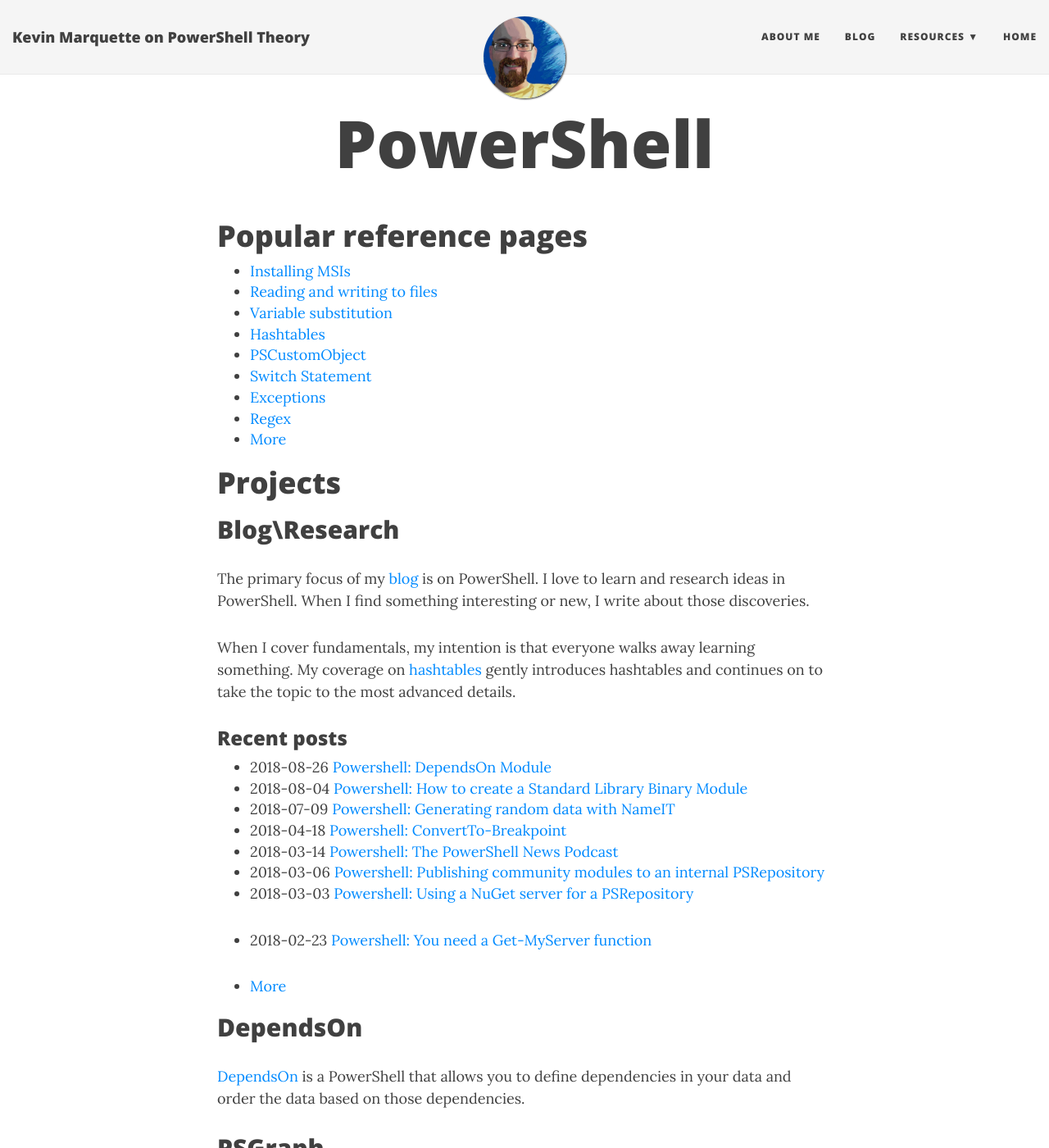
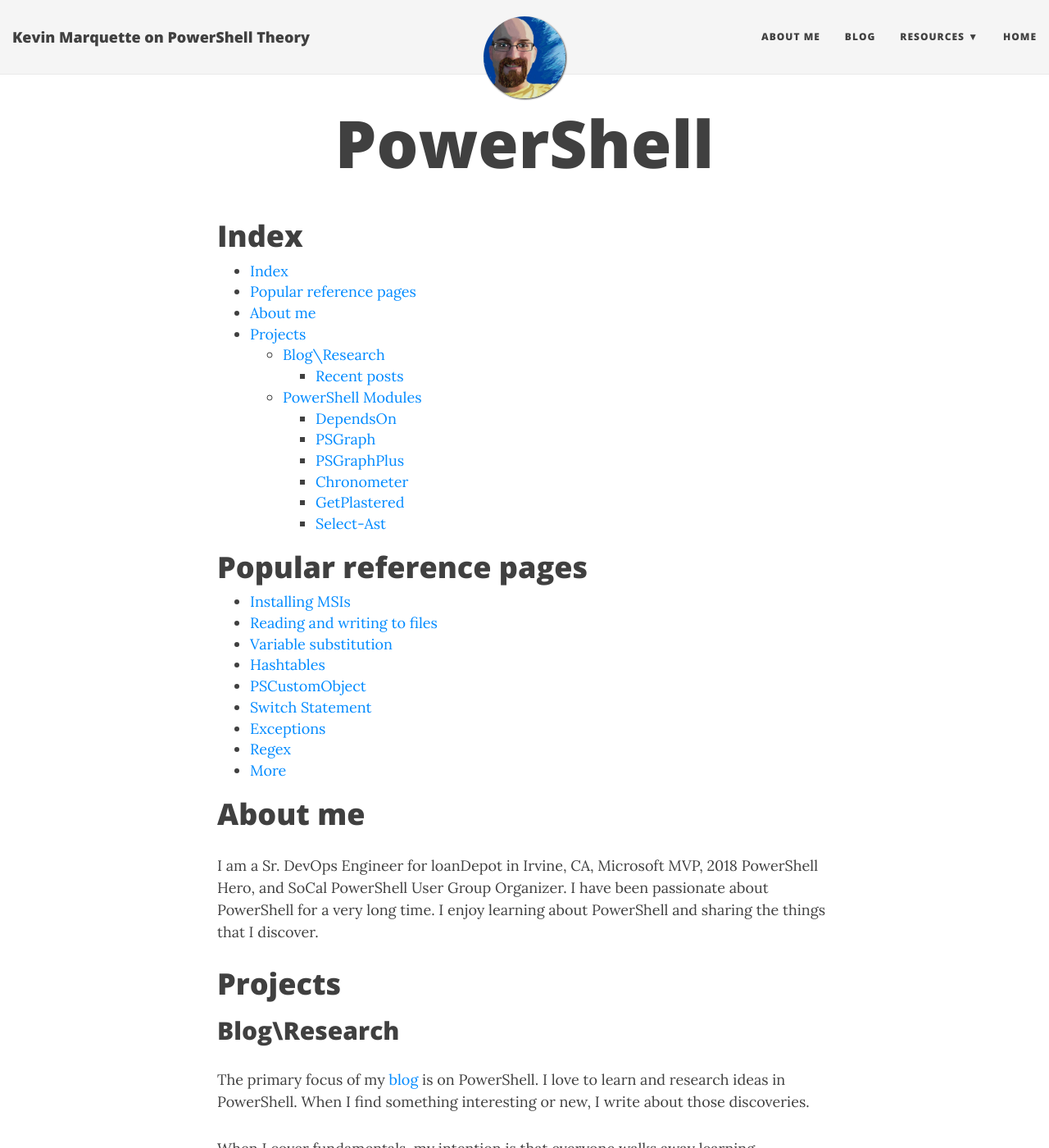
Before and after one commit to KevinMarquette/kevinmarquette.github.io, a Jekyll site: the page built from index.md, in a window 1280 px wide and 1400 px high. Shown: the whole window at 82% size. Built offline with Jekyll 4.4.1, drawn with Linux system fonts in a browser that asks for light colours; nearby versions of some CDN libraries.

Commit message:
update index

```diff
--- a/index.md
+++ b/index.md
@@ -2,6 +2,11 @@
 layout: page
 title: PowerShell
 ---
+
+# Index
+
+* TOC
+{:toc}
 
 # Popular reference pages
 
@@ -14,6 +19,10 @@
 * [Exceptions](/2017-04-10-Powershell-exceptions-everything-you-ever-wanted-to-know/?utm_source=blog&utm_medium=blog&utm_content=popref)
 * [Regex](/2017-07-31-Powershell-regex-regular-expression/?utm_source=blog&utm_medium=blog&utm_content=popref)
 * [More](/tags/?utm_source=blog&utm_medium=blog&utm_content=popref)
+
+# About me
+
+I am a Sr. DevOps Engineer for loanDepot in Irvine, CA, Microsoft MVP, 2018 PowerShell Hero, and SoCal PowerShell User Group Organizer. I have been passionate about PowerShell for a very long time. I enjoy learning about PowerShell and sharing the things that I discover.
 
 # Projects
 
@@ -28,24 +37,26 @@
 {% include recent-posts.md %}
 * [More](/tags/?utm_source=blog&utm_medium=blog&utm_content=recent)
 
-## DependsOn
+## PowerShell Modules
+
+### DependsOn
 
 [DependsOn](https://github.com/loanDepot/DependsOn) is a PowerShell that allows you to define dependencies in your data and order the data based on those dependencies.
 
-## PSGraph
+### PSGraph
 
 [PSGraph](/2017-01-30-Powershell-PSGraph//?utm_source=blog&utm_medium=blog&utm_content=projects) is a Powershell Module that allows you to script the generation of graphs using the GraphViz engine. It makes it easy to produce data driven visualizations.
 
-## PSGraphPlus
+### PSGraphPlus
 
 [PSGraphPlus](https://github.com/KevinMarquette/PSGraphPlus) is a Powershell Module generates graphs using PSGraph. It has commands that will generate graphs of git repos and local network connections. Most of my best demos are captured as functions in this module. It saves you the work of crafting those graphs yourself.
 
-## Chronometer
+### Chronometer
 
 [Chronometer](/2017-02-05-Powershell-Chronometer-line-by-line-script-execution-times/?utm_source=blog&utm_medium=blog&utm_content=projects) analyzes a script or module during execution and reports line by line execution times. It allows you to see your code coverage and where most of your execution time is spent.
 
-## GetPlastered
+### GetPlastered
 [GetPlastered](/2017-05-14-Powershell-Plaster-GetPlastered-template/?utm_source=blog&utm_medium=blog&utm_content=recent) is a Plaster template that will turn a folder into a Plaster template that can deploy that folder. The idea is to use this as a starting point to create the Plaster manifest when you know it will contain a lot of files.
 
-## Select-Ast
+### Select-Ast
 [SelectAst](https://github.com/KevinMarquette/Select-Ast) is a helper command for working with the AST. It takes care of the delegate logic for you so you can select what you want with simpler syntax.
```
Also changed, not shown: aboutme.md (+1 -1 lines).
